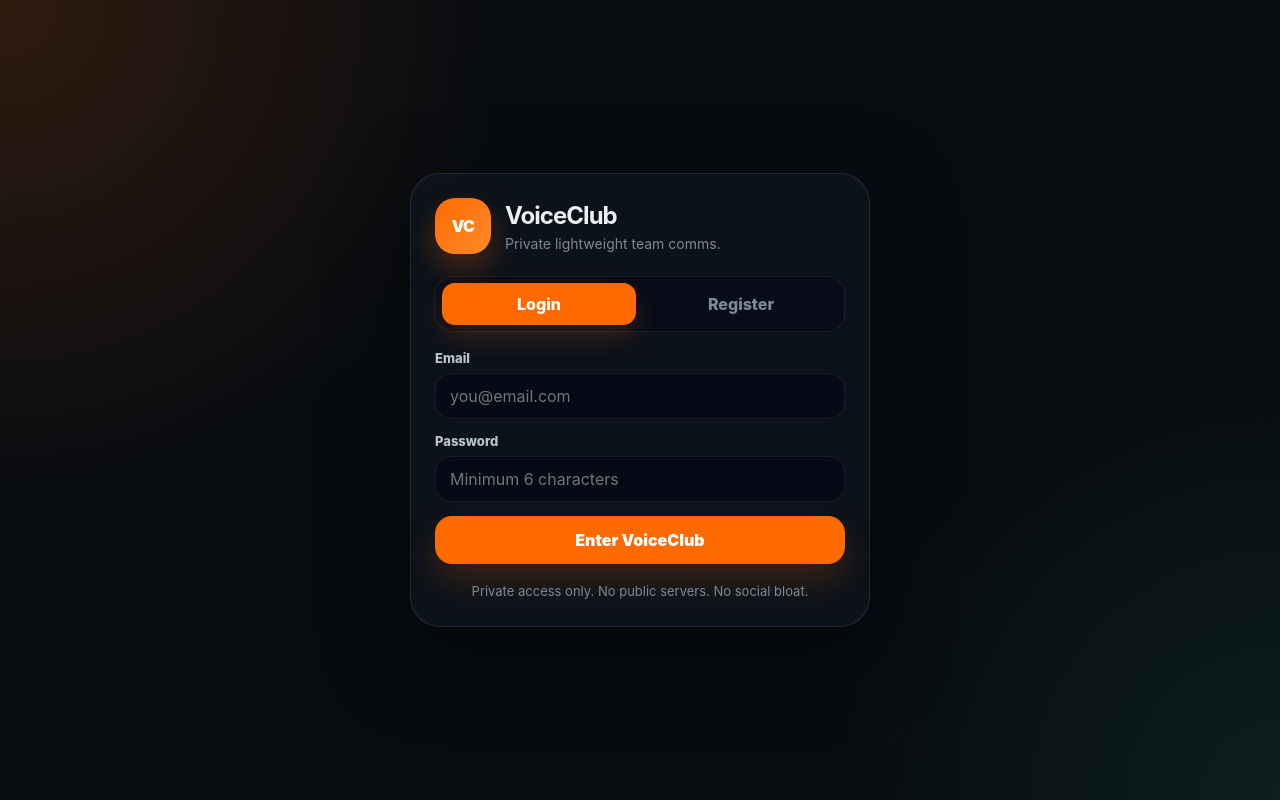
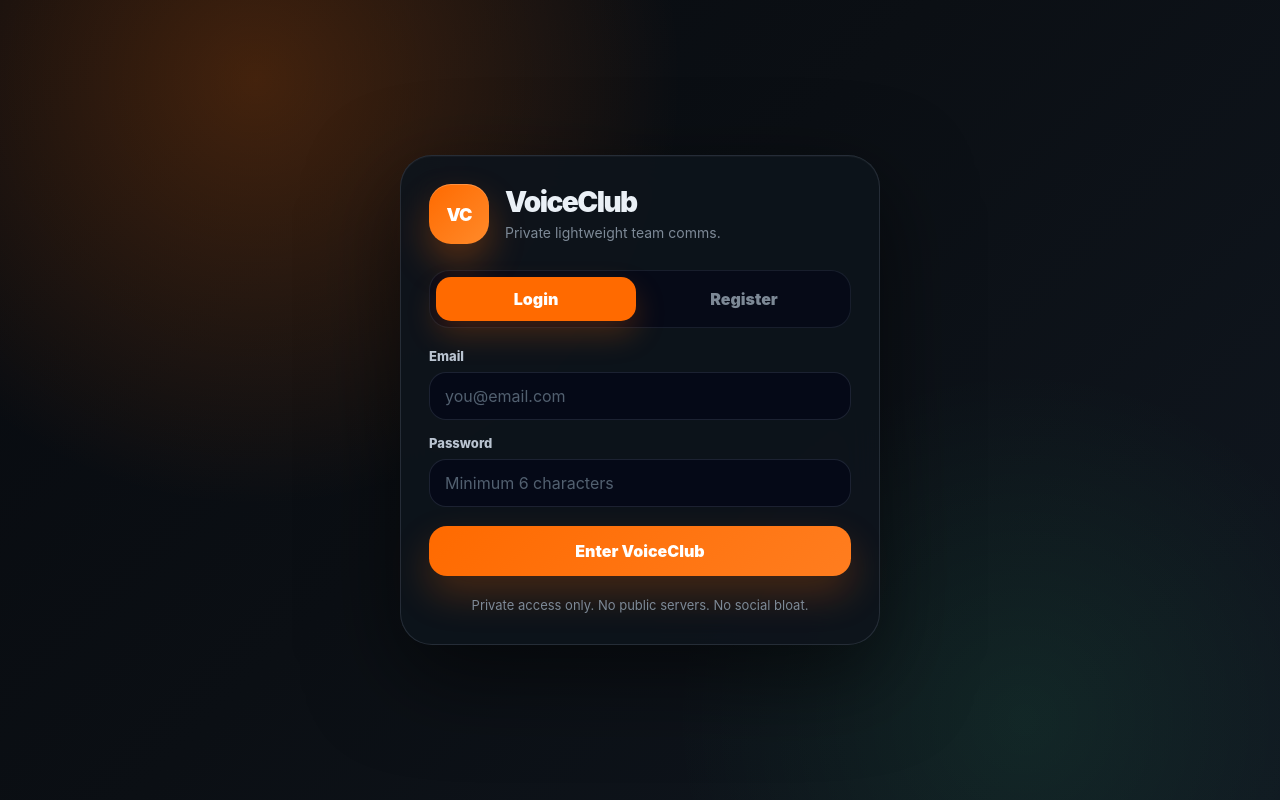
Before and after one commit to zaynsterian/voiceclub, a React (Vite) app: page / in a window 1280 px wide. Built offline with nearby package versions, Linux system fonts and the light colour scheme.

Commit message:
Update index.css

```diff
--- a/src/index.css
+++ b/src/index.css
@@ -1008,3 +1008,196 @@ button {
   line-height: 1.5;
   text-align: center;
 }
+
+/* ============================= */
+/* VoiceClub Auth Screen Upgrade */
+/* ============================= */
+
+.auth-page {
+  display: grid !important;
+  min-height: 100vh !important;
+  place-items: center !important;
+  padding: 32px !important;
+  background:
+    radial-gradient(circle at 20% 10%, rgba(255, 106, 0, 0.24), transparent 34%),
+    radial-gradient(circle at 80% 90%, rgba(61, 255, 158, 0.08), transparent 28%),
+    linear-gradient(135deg, #070a0f 0%, #0b0f14 45%, #101720 100%) !important;
+}
+
+.auth-card {
+  width: min(480px, 100%) !important;
+  padding: 28px !important;
+  background: rgba(14, 20, 28, 0.92) !important;
+  border: 1px solid rgba(148, 163, 184, 0.18) !important;
+  border-radius: 32px !important;
+  box-shadow:
+    0 30px 90px rgba(0, 0, 0, 0.55),
+    inset 0 1px 0 rgba(255, 255, 255, 0.03) !important;
+  backdrop-filter: blur(18px) !important;
+}
+
+.auth-brand {
+  display: flex !important;
+  gap: 16px !important;
+  align-items: center !important;
+  margin-bottom: 26px !important;
+}
+
+.auth-brand .brand-logo,
+.brand-logo.large {
+  display: grid !important;
+  width: 60px !important;
+  height: 60px !important;
+  place-items: center !important;
+  color: #ffffff !important;
+  font-size: 18px !important;
+  font-weight: 950 !important;
+  letter-spacing: -0.06em !important;
+  background: linear-gradient(135deg, #ff6a00, #ff8a2a) !important;
+  border-radius: 22px !important;
+  box-shadow:
+    0 18px 36px rgba(255, 106, 0, 0.3),
+    inset 0 1px 0 rgba(255, 255, 255, 0.22) !important;
+}
+
+.auth-brand h1 {
+  margin: 0 !important;
+  color: #eaf0f6 !important;
+  font-size: 28px !important;
+  font-weight: 950 !important;
+  line-height: 1 !important;
+  letter-spacing: -0.055em !important;
+}
+
+.auth-brand p {
+  margin: 8px 0 0 !important;
+  color: #7d8996 !important;
+  font-size: 14px !important;
+}
+
+.auth-tabs {
+  display: grid !important;
+  grid-template-columns: 1fr 1fr !important;
+  gap: 8px !important;
+  padding: 6px !important;
+  margin-bottom: 20px !important;
+  background: rgba(2, 6, 23, 0.58) !important;
+  border: 1px solid rgba(148, 163, 184, 0.13) !important;
+  border-radius: 20px !important;
+}
+
+.auth-tabs button {
+  height: 44px !important;
+  color: #7d8996 !important;
+  font-weight: 900 !important;
+  background: transparent !important;
+  border: 0 !important;
+  border-radius: 15px !important;
+  cursor: pointer !important;
+}
+
+.auth-tabs button.active {
+  color: #ffffff !important;
+  background: #ff6a00 !important;
+  box-shadow: 0 14px 30px rgba(255, 106, 0, 0.22) !important;
+}
+
+.auth-form {
+  display: grid !important;
+  gap: 15px !important;
+}
+
+.auth-form label {
+  display: grid !important;
+  gap: 8px !important;
+}
+
+.auth-form label span {
+  color: #b9c3d0 !important;
+  font-size: 13px !important;
+  font-weight: 850 !important;
+}
+
+.auth-form input {
+  width: 100% !important;
+  height: 48px !important;
+  padding: 0 15px !important;
+  color: #eaf0f6 !important;
+  background: rgba(2, 6, 23, 0.62) !important;
+  border: 1px solid rgba(148, 163, 184, 0.16) !important;
+  border-radius: 17px !important;
+  outline: none !important;
+}
+
+.auth-form input::placeholder {
+  color: #526070 !important;
+}
+
+.auth-form input:focus {
+  border-color: rgba(255, 106, 0, 0.5) !important;
+  box-shadow: 0 0 0 4px rgba(255, 106, 0, 0.1) !important;
+}
+
+.auth-submit {
+  height: 50px !important;
+  margin-top: 4px !important;
+  color: #ffffff !important;
+  font-weight: 950 !important;
+  background: linear-gradient(135deg, #ff6a00, #ff7d1f) !important;
+  border: 0 !important;
+  border-radius: 18px !important;
+  cursor: pointer !important;
+  box-shadow: 0 18px 38px rgba(255, 106, 0, 0.24) !important;
+}
+
+.auth-submit:hover {
+  filter: brightness(1.08) !important;
+}
+
+.auth-submit:disabled {
+  cursor: not-allowed !important;
+  opacity: 0.65 !important;
+}
+
+.auth-error,
+.auth-success {
+  padding: 12px 14px !important;
+  font-size: 13px !important;
+  line-height: 1.45 !important;
+  border-radius: 16px !important;
+}
+
+.auth-error {
+  color: #fecaca !important;
+  background: rgba(255, 77, 77, 0.12) !important;
+  border: 1px solid rgba(255, 77, 77, 0.25) !important;
+}
+
+.auth-success {
+  color: #bbf7d0 !important;
+  background: rgba(61, 255, 158, 0.1) !important;
+  border: 1px solid rgba(61, 255, 158, 0.22) !important;
+}
+
+.auth-note {
+  margin: 20px 0 0 !important;
+  color: #7d8996 !important;
+  font-size: 13px !important;
+  line-height: 1.5 !important;
+  text-align: center !important;
+}
+
+@media (max-width: 640px) {
+  .auth-page {
+    padding: 18px !important;
+  }
+
+  .auth-card {
+    padding: 22px !important;
+    border-radius: 26px !important;
+  }
+
+  .auth-brand h1 {
+    font-size: 24px !important;
+  }
+}
```
